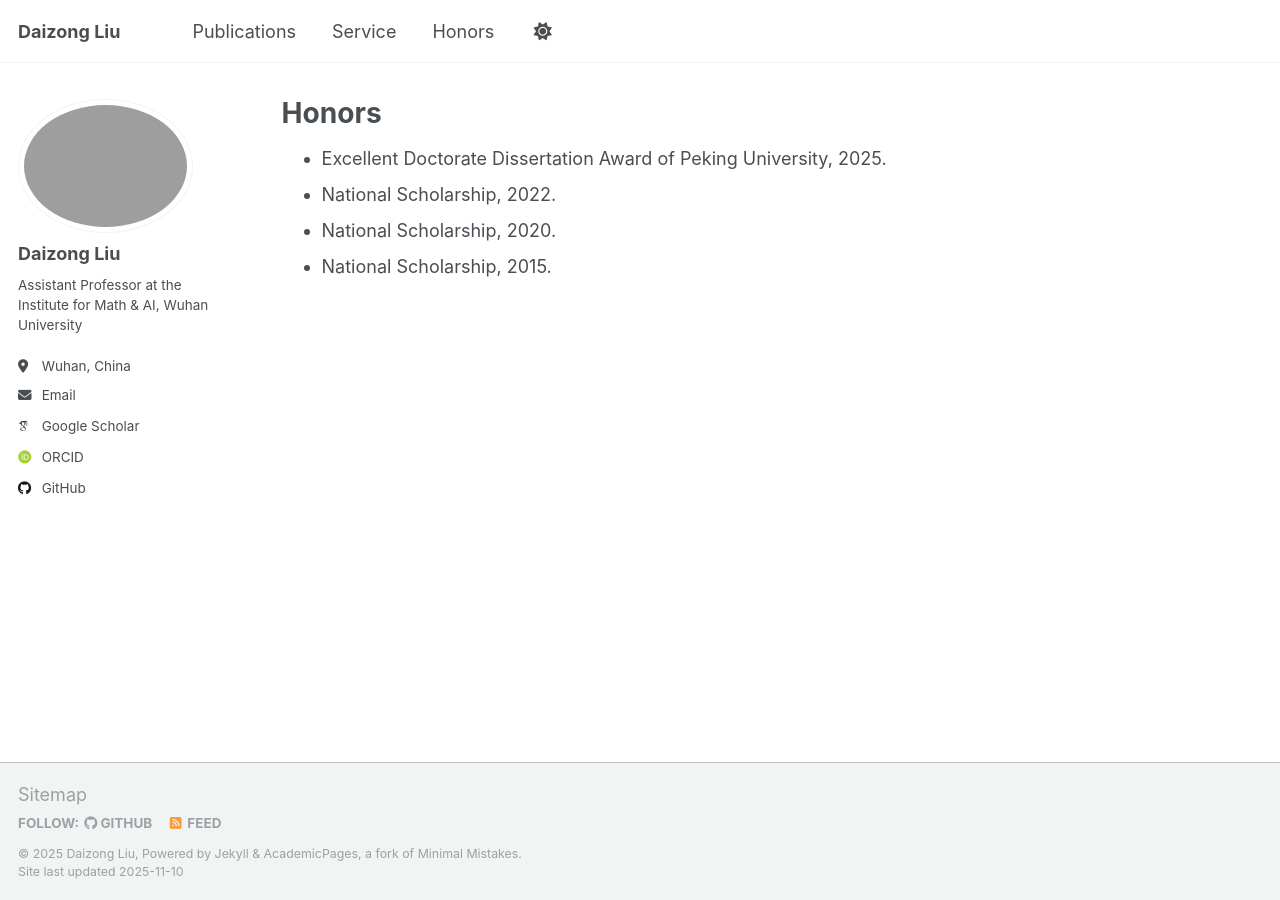
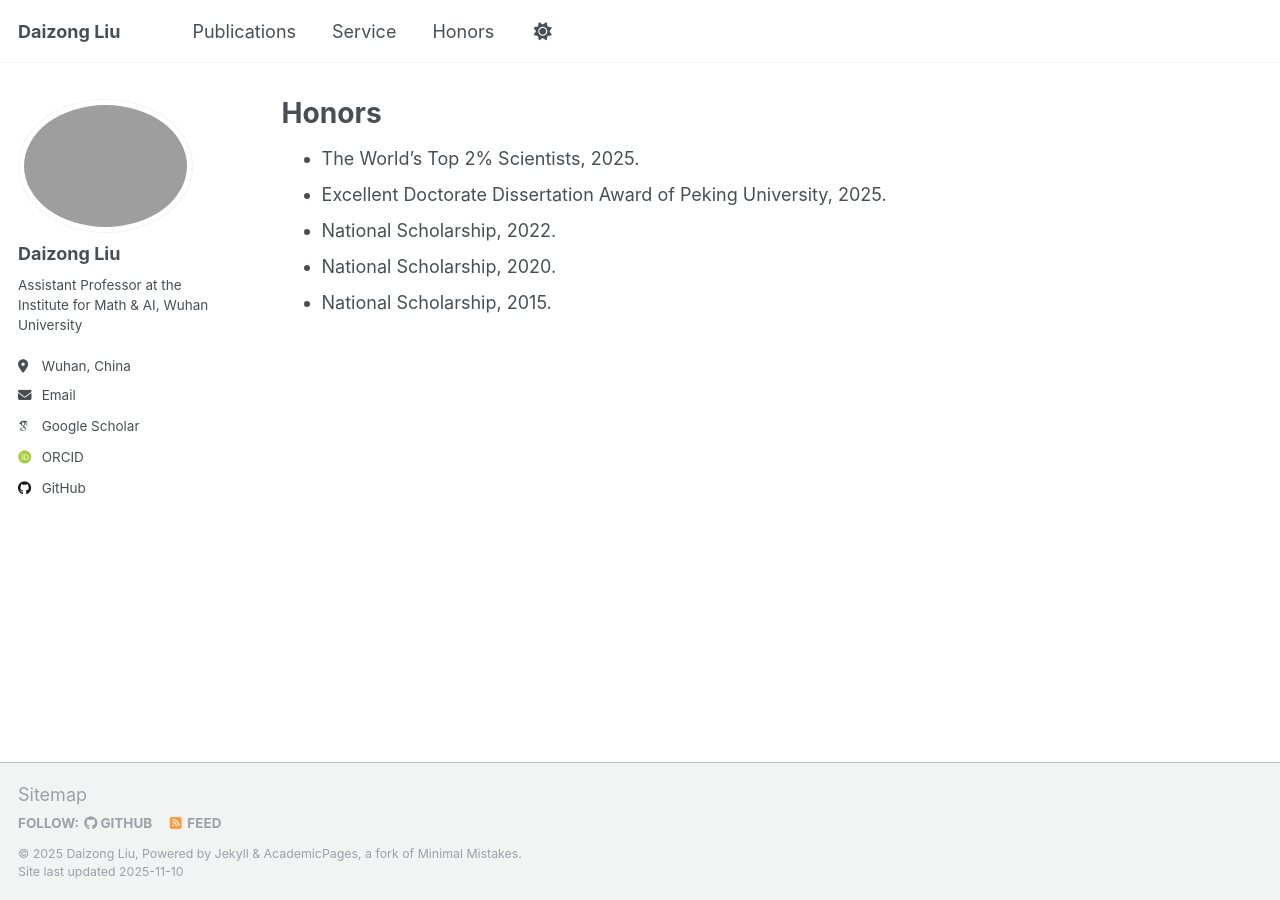
Before and after one commit to liudaizong/liudaizong.github.io, a Jekyll site: the page built from _pages/portfolio.md, in a window 1280 px wide. Built offline with Jekyll 4.4.1, drawn with Linux system fonts in a browser that asks for light colours; some web fonts are replaced.

Commit message:
Update portfolio.md

```diff
--- a/_pages/portfolio.md
+++ b/_pages/portfolio.md
@@ -4,6 +4,7 @@ title: "Honors"
 layout: archive
 ---
 
+* The World's Top 2% Scientists, 2025.
 * Excellent Doctorate Dissertation Award of Peking University, 2025.
 * National Scholarship, 2022.
 * National Scholarship, 2020.
```
